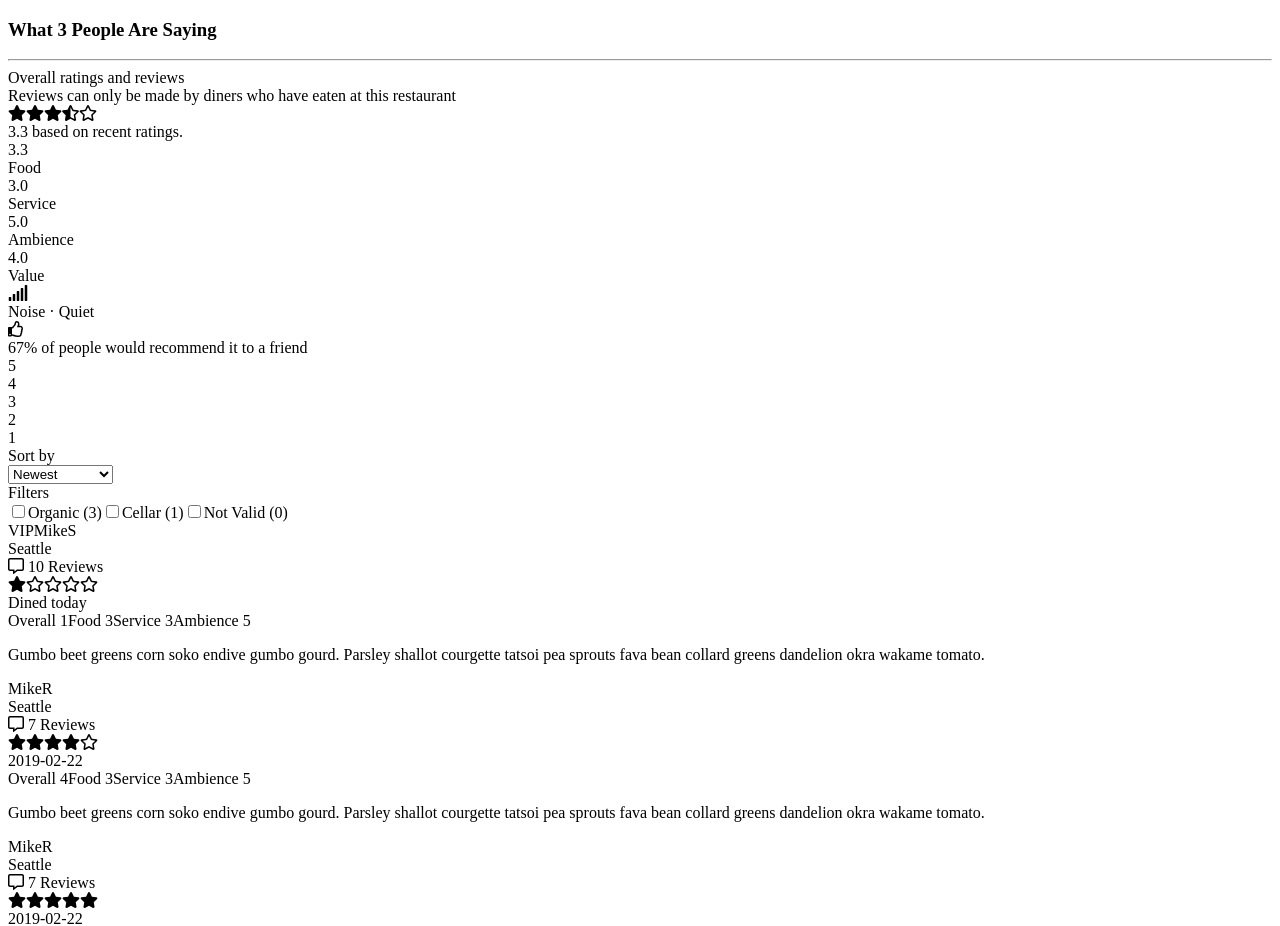
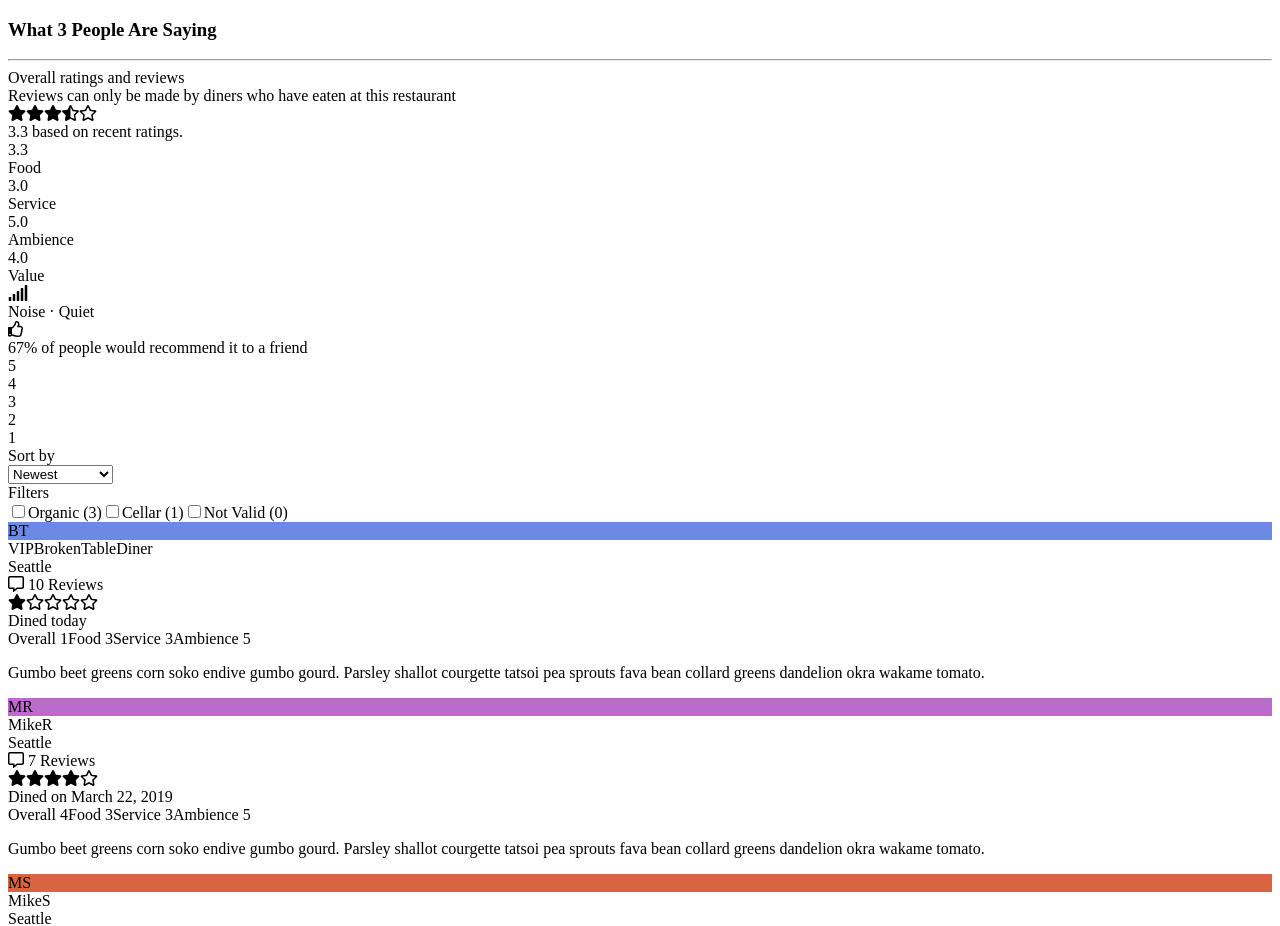
Before and after one commit to br0kentable/Review-Module, a React app: page / in a window 1280 px wide. Shown: the top 926 px of the page. Built offline with nearby package versions, Linux system fonts and the light colour scheme; no server answers; the HTML template or start-up script is replaced by a standard one.

Commit message:
Fix date displaying properly, more styling

```diff
--- a/client/src/components/App.jsx
+++ b/client/src/components/App.jsx
@@ -15,7 +15,7 @@ class App extends React.Component {
     this.state = {
       reviews: [{
         "id": 1, "userId": 42, "restaurantId": "thfUjkN4Tv", "reviewDate": "2019-02-21", "text": "Gumbo beet greens corn soko endive gumbo gourd. Parsley shallot courgette tatsoi pea sprouts fava bean collard greens dandelion okra wakame tomato.", "tags": "Vibrant Bar Scene, Organic, Quick Bite, Open Kitchen, Cellar, Couples, Vegan", "overallScore": 1, "foodScore": 3, "serviceScore": 3, "ambienceScore": 5, "valueScore": 4, "noise": 1, "recommend": "N", "createdAt": "2019-02-15T20:26:17.000Z", "updatedAt": "2019-02-15T20:26:17.000Z",
-        "user": { "id": 38, "username": "MikeS", "location": "Seattle", "vip": "Yes", "reviewNumber": 10 }
+        "user": { "id": 38, "username": "BrokenTableDiner", "location": "Seattle", "vip": "Yes", "reviewNumber": 10 }
       },
       {
         "id": 2, "userId": 34, "restaurantId": "thfUjkN4Tv", "reviewDate": "2019-02-22", "text": "Gumbo beet greens corn soko endive gumbo gourd. Parsley shallot courgette tatsoi pea sprouts fava bean collard greens dandelion okra wakame tomato.", "tags": "Vibrant Bar Scene, Organic, Quick Bite, Open Kitchen, Couples, Vegan", "overallScore": 4, "foodScore": 3, "serviceScore": 3, "ambienceScore": 5, "valueScore": 4, "noise": 1, "recommend": "Y", "createdAt": "2019-02-15T20:26:17.000Z", "updatedAt": "2019-02-15T20:26:17.000Z",
@@ -23,11 +23,11 @@ class App extends React.Component {
       },
       {
         "id": 3, "userId": 32, "restaurantId": "thfUjkN4Tv", "reviewDate": "2019-02-22", "text": "Gumbo beet greens corn soko endive gumbo gourd. Parsley shallot courgette tatsoi pea sprouts fava bean collard greens dandelion okra wakame tomato.", "tags": "Vibrant Bar Scene, Organic, Quick Bite, Open Kitchen, Couples, Vegan", "overallScore": 5, "foodScore": 4, "serviceScore": 3, "ambienceScore": 5, "valueScore": 4, "noise": 1, "recommend": "Y", "createdAt": "2019-02-15T20:26:17.000Z", "updatedAt": "2019-02-15T20:26:17.000Z",
-        "user": { "id": 32, "username": "MikeR", "location": "Seattle", "vip": "No", "reviewNumber": 7 }
+        "user": { "id": 32, "username": "MikeS", "location": "Seattle", "vip": "No", "reviewNumber": 7 }
       }],
       filteredReviews: [{
         "id": 1, "userId": 42, "restaurantId": "thfUjkN4Tv", "reviewDate": "2019-02-21", "text": "Gumbo beet greens corn soko endive gumbo gourd. Parsley shallot courgette tatsoi pea sprouts fava bean collard greens dandelion okra wakame tomato.", "tags": "Vibrant Bar Scene, Organic, Quick Bite, Open Kitchen, Cellar, Couples, Vegan", "overallScore": 1, "foodScore": 3, "serviceScore": 3, "ambienceScore": 5, "valueScore": 4, "noise": 1, "recommend": "N", "createdAt": "2019-02-15T20:26:17.000Z", "updatedAt": "2019-02-15T20:26:17.000Z",
-        "user": { "id": 38, "username": "MikeS", "location": "Seattle", "vip": "Yes", "reviewNumber": 10 }
+        "user": { "id": 38, "username": "BrokenTableDiner", "location": "Seattle", "vip": "Yes", "reviewNumber": 10 }
       },
       {
         "id": 2, "userId": 34, "restaurantId": "thfUjkN4Tv", "reviewDate": "2019-02-22", "text": "Gumbo beet greens corn soko endive gumbo gourd. Parsley shallot courgette tatsoi pea sprouts fava bean collard greens dandelion okra wakame tomato.", "tags": "Vibrant Bar Scene, Organic, Quick Bite, Open Kitchen, Couples, Vegan", "overallScore": 4, "foodScore": 3, "serviceScore": 3, "ambienceScore": 5, "valueScore": 4, "noise": 1, "recommend": "Y", "createdAt": "2019-02-15T20:26:17.000Z", "updatedAt": "2019-02-15T20:26:17.000Z",
@@ -35,7 +35,7 @@ class App extends React.Component {
       },
       {
         "id": 3, "userId": 32, "restaurantId": "thfUjkN4Tv", "reviewDate": "2019-02-22", "text": "Gumbo beet greens corn soko endive gumbo gourd. Parsley shallot courgette tatsoi pea sprouts fava bean collard greens dandelion okra wakame tomato.", "tags": "Vibrant Bar Scene, Organic, Quick Bite, Open Kitchen, Couples, Vegan", "overallScore": 5, "foodScore": 4, "serviceScore": 3, "ambienceScore": 5, "valueScore": 4, "noise": 1, "recommend": "Y", "createdAt": "2019-02-15T20:26:17.000Z", "updatedAt": "2019-02-15T20:26:17.000Z",
-        "user": { "id": 32, "username": "MikeR", "location": "Seattle", "vip": "No", "reviewNumber": 7 }
+        "user": { "id": 32, "username": "MikeS", "location": "Seattle", "vip": "No", "reviewNumber": 7 }
       }],
       popularTags: ['Organic', 'Cellar', 'Not Valid'],
       checkedTags: []
@@ -87,9 +87,34 @@ class App extends React.Component {
   }
 
 
-  // componentDidMount(){
-  //   axios.get('/api/restaurants')
-  // }
+  componentDidMount() {
+    axios.get('/api/restaurants/G5QsVOVBfk/reviews')
+      .then((result) => {
+
+        var allTags = [];
+        for (var i = 0; i < result.data.length; i++) {
+          allTags = allTags.concat(result.data[i].tags.split(', '))
+        }
+
+        var popTags = {};
+        for (var i = 0; i < allTags.length; i++) {
+          if (!popTags[allTags[i]]) {
+            popTags[allTags[i]] = 1;
+          } else {
+            popTags[allTags[i]]++
+          }
+        }
+
+        popTags = Object.keys(popTags)
+          .sort((a, b) => b - a);
+
+        this.setState({
+          reviews: result.data,
+          filteredReviews: result.data,
+          popularTags: popTags
+        });
+      })
+  }
 
   render() {
     var mappedReviews = this.state.filteredReviews.map((review, i) =>
--- a/client/src/components/Review.jsx
+++ b/client/src/components/Review.jsx
@@ -10,6 +10,9 @@ const Review = (props) => {
   for (var i = 0; i < (5 - props.scoreOverall); i++) {
     stars.push(<FontAwesomeIcon key={'emptyScore' + i} icon={["far", "star"]} className="emptyScore" />);
   }
+
+  var months = ['January', 'February', 'March', 'April', 'May', 'June', 'July', 'August', 'September', 'October', 'November', 'December'];
+
   var currentDate = props.date;
   var currentDateArray = props.date.split('-');
   var today = new Date();
@@ -20,6 +23,8 @@ const Review = (props) => {
     currentDate = 'Dined a day ago';
   } else if (dinedOn === 0) {
     currentDate = 'Dined today';
+  } else {
+    currentDate = `Dined on ${months[Number(currentDateArray[1])]} ${Number(currentDateArray[2])}, ${currentDateArray[0]}`
   }
   return (
     <article className="userAndReview">
--- a/client/src/components/TagsSorting.jsx
+++ b/client/src/components/TagsSorting.jsx
@@ -2,14 +2,14 @@ import React from 'react';
 
 const TagsSorting = (props) => {
 
-  var tagList = props.tagList.length >= 3 ? props.tagList.slice(0, 3) : props.tagList.slice(0, props.tagList.length);
+  var tagList = props.tagList.length >= 5 ? props.tagList.slice(0, 5) : props.tagList.slice(0, props.tagList.length);
   var filtersSection = [];
 
   if (tagList.length > 0) {
     filtersSection = tagList.map((tag, i) =>
       <span key={'filterTag' + i} className="filterTag">
+        <label id={tag} className="filterTagLabel" htmlFor={'reviewFilter' + i}>
         <input type="checkbox" id={'reviewFilter' + i} onClick={(e) => { e.persist(); props.filterByTag(e); }} />
-        <label id={tag} className="filterTagLabel" htmlFor={'reviewFilter' + i}>
           <span className="filterTagOption">{`${tag} (${props.reviewNumber.filter((review) => review.tags.includes(tag)).length})`}</span>
         </label>
       </span>
@@ -20,11 +20,7 @@ const TagsSorting = (props) => {
     <div className="tagsSorting">
       <div className="dropdownFiltersLabel">Sort by</div>
       <div className="dropdownMenu">
-        <select name="dropdownSorting" id="dropdownSorting" onChange={(e)=>{e.persist(); props.filterBySelect(e);}}>
-          {/* <div>
-          <input type="radio" name="newest" id="newest"/>
-          <label htmlFor="newest">Newest</label>
-        </div> */}
+        <select name="dropdownSorting" id="dropdownSorting" onChange={(e) => { e.persist(); props.filterBySelect(e); }}>
           <option value="Newest">Newest</option>
           <option value="Highest rating">Highest rating</option>
           <option value="Lowest rating">Lowest rating</option>
--- a/client/src/components/User.jsx
+++ b/client/src/components/User.jsx
@@ -2,14 +2,28 @@ import React from 'react';
 import { FontAwesomeIcon } from '@fortawesome/react-fontawesome';
 
 const User = (props) => {
-  var vipStatus = props.userData.vip === 'Yes' ? 'VIP' : '';
+  var vipStatus = props.userData.vip === 'Yes' ? <span className="userVip">{'VIP'}</span> : '';
+
+  var pictureColors = ['#6C8AE4', '#DF4E96', '#D86441', '#bb6acd'];
+  var userColor = pictureColors[Math.floor(Math.random() * pictureColors.length)];
+
+  var initials = [];
+  for (var i = 0; i < props.userData.username.length; i++) {
+    if (props.userData.username[i].match(/[A-Z]/) && initials.length < 2) {
+      initials.push(props.userData.username[i]);
+    }
+  }
 
   return (
     <div className="user">
-      <div className="userPicture"></div>
+      <div className="userPictureContainer">
+        <div className="userPicture" style={{backgroundColor: userColor}}>
+          <div className="userInitials">{initials.join('').toUpperCase()}</div>
+        </div>
+      </div>
       <div className="userData">
         <div className="userNameVip">
-          <span className="userVip">{vipStatus}</span>
+          {vipStatus}
           <span className="userName">{props.userData.username}</span>
         </div>
         <span className="userLocation">{props.userData.location}</span>
```
Also changed, not shown: 1 other file (tests, documents, lock files or other folders).
